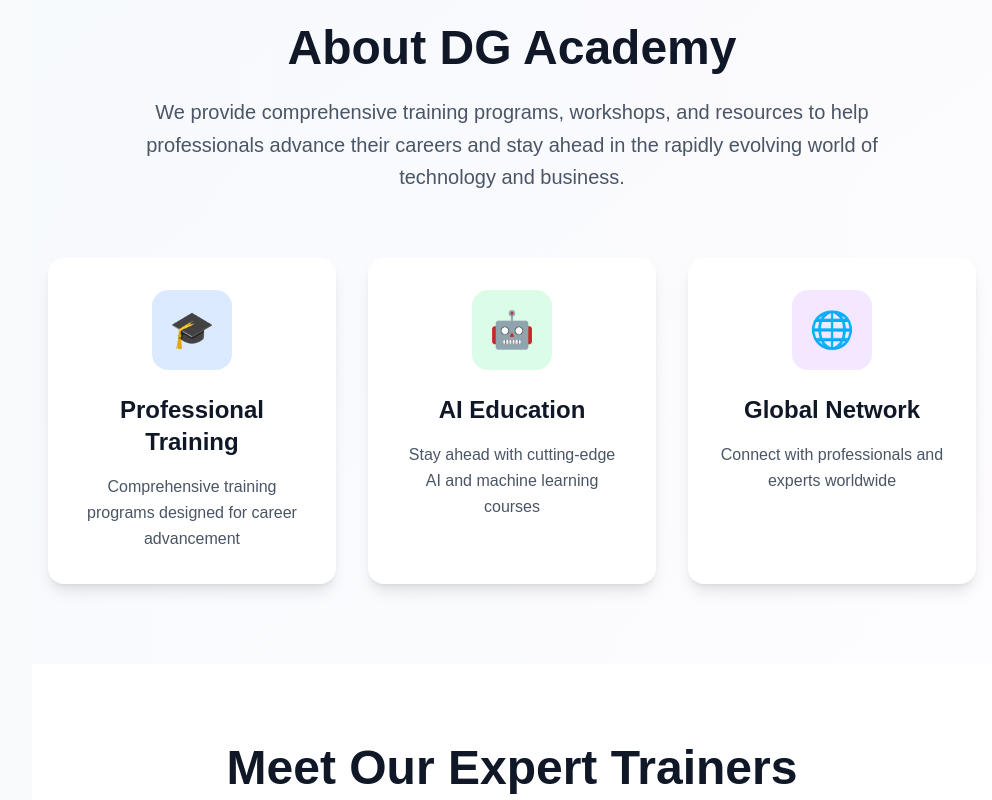
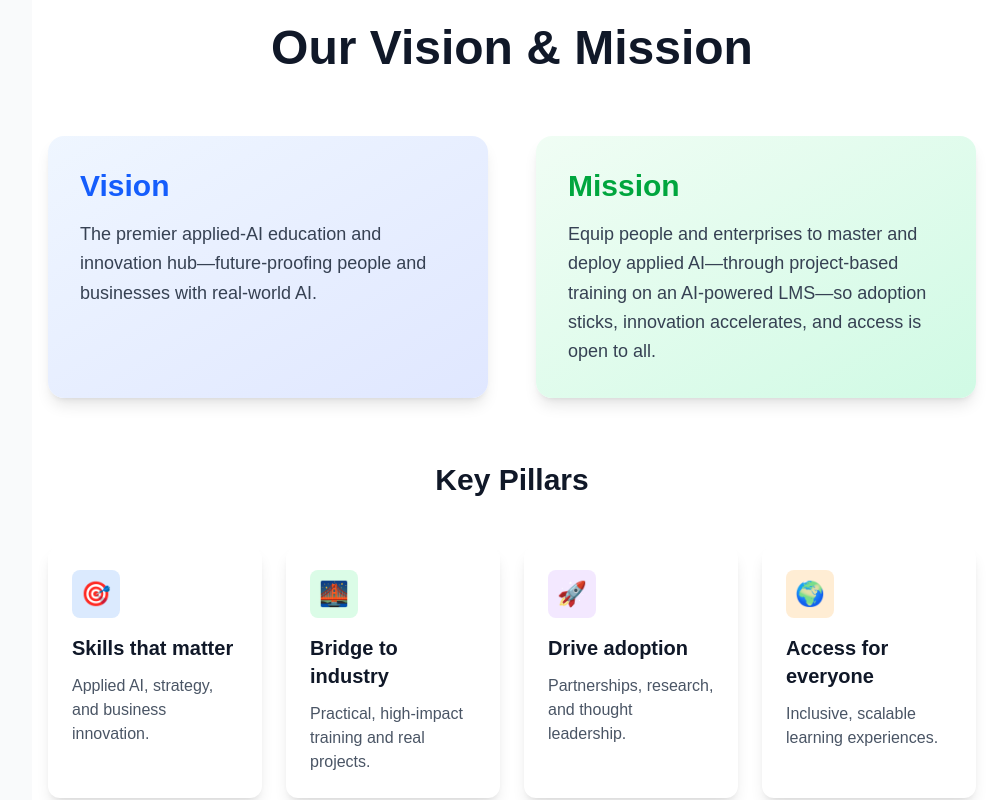
Before and after one commit to Ngo-seakyarith/dgdemy, a Next.js app: page /dashboard in a window 1280 px wide. Shown: the part 920-1720 px from the top of the page, without its empty margins (288-1280 px from the left). Built offline with nearby package versions, Linux system fonts and the light colour scheme.

Commit message:
add vision from lokkru

```diff
--- a/src/app/dashboard/page.tsx
+++ b/src/app/dashboard/page.tsx
@@ -1,7 +1,7 @@
 'use client';
 
 import React from 'react';
-import { PageTransition, HeroSection, AboutSection, TrainersSection, CallToAction } from '../../components';
+import { PageTransition, HeroSection, VisionMissionSection, AboutSection, TrainersSection, CallToAction } from '../../components';
 import trainersData from '../../../DB/trainer and speaker data/editdata.json';
 
 export default function DashboardHome() {
@@ -12,6 +12,8 @@ export default function DashboardHome() {
       <div className="min-h-screen">
         <HeroSection />
 
+        <VisionMissionSection />
+
         <AboutSection />
 
         <TrainersSection trainers={trainers} />
--- /dev/null
+++ b/src/components/VisionMissionSection.tsx
@@ -0,0 +1,69 @@
+'use client';
+
+import React from 'react';
+
+export default function VisionMissionSection() {
+  return (
+    <section className="py-20 bg-white relative">
+      <div className="max-w-6xl mx-auto px-4">
+        <div className="text-center mb-16">
+          <h2 className="text-4xl md:text-5xl font-bold text-gray-900 mb-6">Our Vision & Mission</h2>
+        </div>
+
+        <div className="grid md:grid-cols-2 gap-12 mb-16">
+          <div className="bg-gradient-to-br from-blue-50 to-indigo-100 rounded-2xl p-8 shadow-lg">
+            <h3 className="text-3xl font-bold text-blue-600 mb-4">Vision</h3>
+            <p className="text-lg text-gray-700 leading-relaxed">
+              The premier applied-AI education and innovation hub—future-proofing people and businesses with real-world AI.
+            </p>
+          </div>
+
+          <div className="bg-gradient-to-br from-green-50 to-emerald-100 rounded-2xl p-8 shadow-lg">
+            <h3 className="text-3xl font-bold text-green-600 mb-4">Mission</h3>
+            <p className="text-lg text-gray-700 leading-relaxed">
+              Equip people and enterprises to master and deploy applied AI—through project-based training on an AI-powered LMS—so adoption sticks, innovation accelerates, and access is open to all.
+            </p>
+          </div>
+        </div>
+
+        <div className="text-center mb-12">
+          <h3 className="text-3xl font-bold text-gray-900 mb-8">Key Pillars</h3>
+        </div>
+
+        <div className="grid md:grid-cols-2 lg:grid-cols-4 gap-6">
+          <div className="bg-white rounded-xl shadow-lg p-6 hover:shadow-xl transition-shadow">
+            <div className="w-12 h-12 bg-blue-100 rounded-lg flex items-center justify-center mb-4">
+              <span className="text-2xl">🎯</span>
+            </div>
+            <h4 className="text-xl font-semibold text-gray-900 mb-3">Skills that matter</h4>
+            <p className="text-gray-600">Applied AI, strategy, and business innovation.</p>
+          </div>
+
+          <div className="bg-white rounded-xl shadow-lg p-6 hover:shadow-xl transition-shadow">
+            <div className="w-12 h-12 bg-green-100 rounded-lg flex items-center justify-center mb-4">
+              <span className="text-2xl">🌉</span>
+            </div>
+            <h4 className="text-xl font-semibold text-gray-900 mb-3">Bridge to industry</h4>
+            <p className="text-gray-600">Practical, high-impact training and real projects.</p>
+          </div>
+
+          <div className="bg-white rounded-xl shadow-lg p-6 hover:shadow-xl transition-shadow">
+            <div className="w-12 h-12 bg-purple-100 rounded-lg flex items-center justify-center mb-4">
+              <span className="text-2xl">🚀</span>
+            </div>
+            <h4 className="text-xl font-semibold text-gray-900 mb-3">Drive adoption</h4>
+            <p className="text-gray-600">Partnerships, research, and thought leadership.</p>
+          </div>
+
+          <div className="bg-white rounded-xl shadow-lg p-6 hover:shadow-xl transition-shadow">
+            <div className="w-12 h-12 bg-orange-100 rounded-lg flex items-center justify-center mb-4">
+              <span className="text-2xl">🌍</span>
+            </div>
+            <h4 className="text-xl font-semibold text-gray-900 mb-3">Access for everyone</h4>
+            <p className="text-gray-600">Inclusive, scalable learning experiences.</p>
+          </div>
+        </div>
+      </div>
+    </section>
+  );
+}
--- a/src/components/index.ts
+++ b/src/components/index.ts
@@ -14,6 +14,7 @@ export { default as CategoryFilter } from './CategoryFilter';
 
 // Dashboard Components
 export { default as HeroSection } from './HeroSection';
+export { default as VisionMissionSection } from './VisionMissionSection';
 export { default as AboutSection } from './AboutSection';
 export { default as TrainersSection } from './TrainersSection';
 export { default as CallToAction } from './CallToAction';
```
Also changed, not shown: src/components/README.md (deleted).
